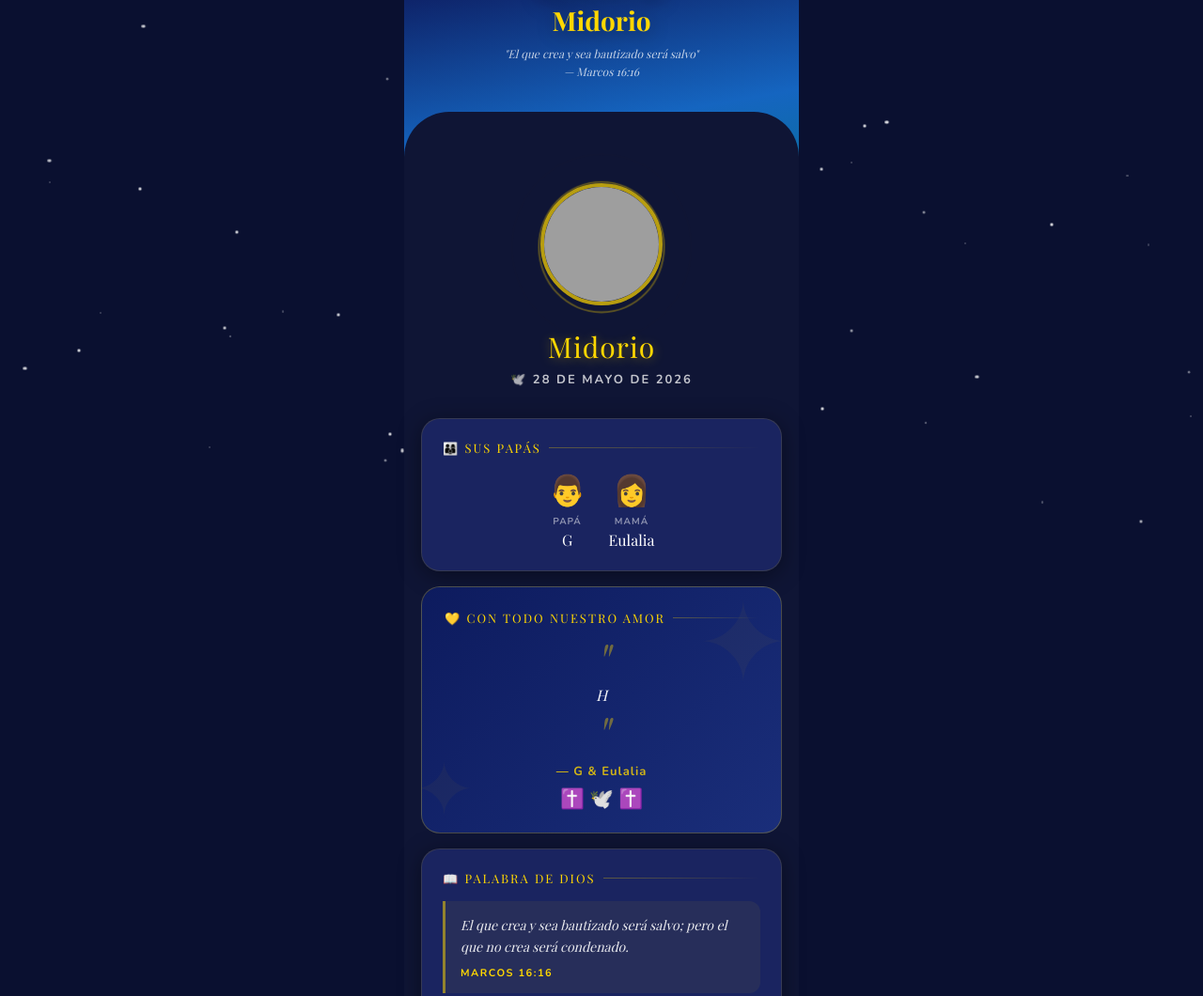
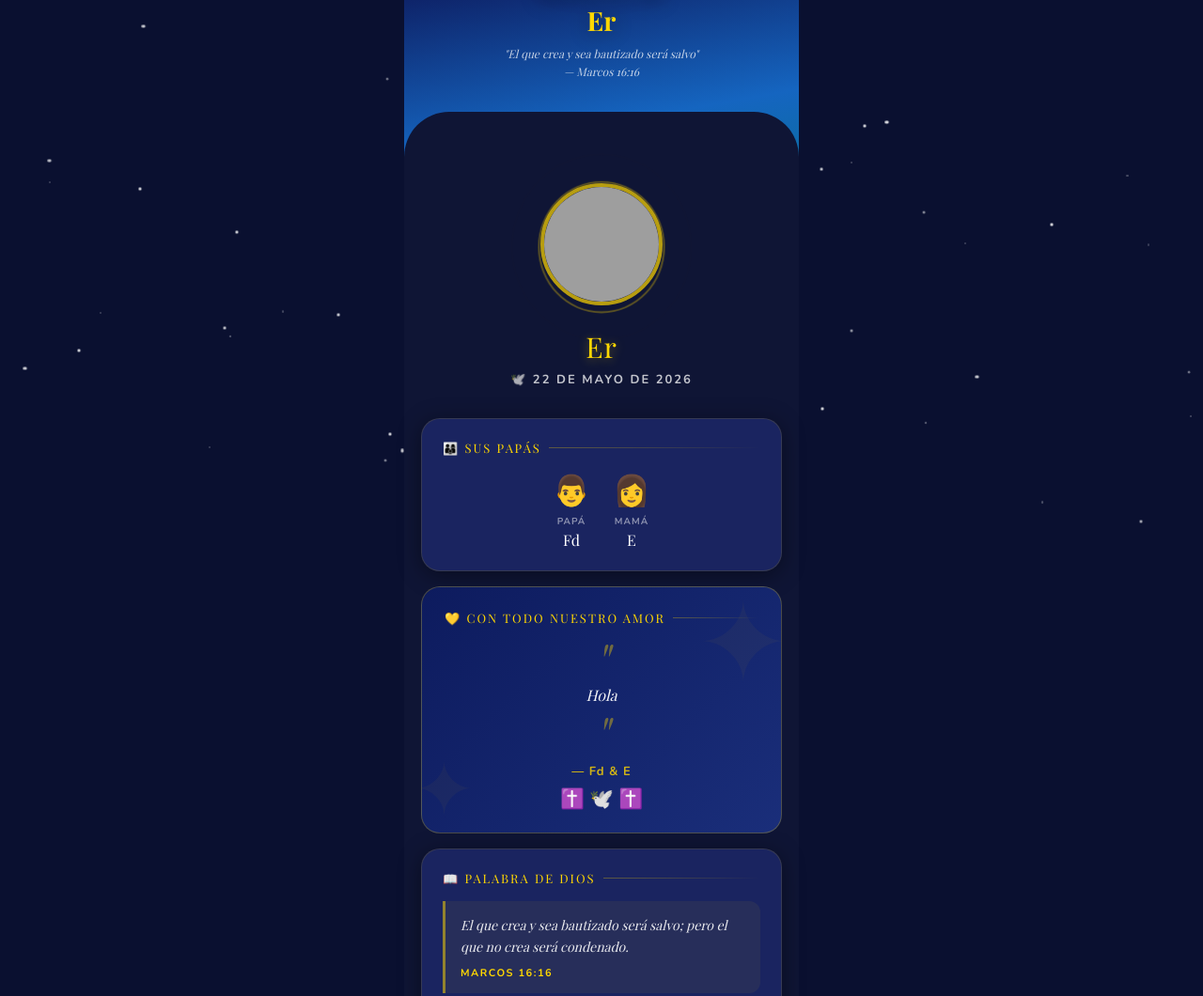
Before and after one commit to nfcconnectmx-sys/Bautizo, a plain HTML site: page BT-002/index.html in a window 1280 px wide. Shown: the part 239-1299 px from the top of the page at 94% size. Drawn offline with nearby package versions, Linux system fonts and the light colour scheme; grey boxes are pictures that could not be loaded; a web font is replaced by a local one.

Commit message:
Bautizo activado: BT-002

```diff
--- a/BT-002/index.html
+++ b/BT-002/index.html
@@ -3,7 +3,7 @@
 <head>
 <meta charset="UTF-8">
 <meta name="viewport" content="width=device-width, initial-scale=1.0, maximum-scale=1.0">
-<title>✝️ Bautizo de Midorio</title>
+<title>✝️ Bautizo de Er</title>
 <link href="https://fonts.googleapis.com/css2?family=Playfair+Display:ital,wght@0,400;0,700;1,400&family=Nunito:wght@400;600;700;900&display=swap" rel="stylesheet">
 <style>
 *{margin:0;padding:0;box-sizing:border-box;}
@@ -67,16 +67,16 @@
   <div class="hero-logo">✦ Recuerdo Inteligente de Bautizo ✦</div>
   <span class="cross">✝️</span>
   <span class="dove">🕊️</span>
-  <h1 class="hero-title">Bautizo de<br><span>Midorio</span></h1>
+  <h1 class="hero-title">Bautizo de<br><span>Er</span></h1>
   <p class="hero-verse">"El que crea y sea bautizado será salvo"<br>— Marcos 16:16</p>
 </div>
 
 <div class="content">
 
   <div class="foto-section">
-    <div class="foto-ring"><img src="https://i.ibb.co/BVhkgN8d/IMG-20260526-WA0003.jpg" alt="Midorio" style="width:130px;height:130px;border-radius:50%;object-fit:cover;border:4px solid rgba(255,215,0,0.7);"></div>
-    <div class="bautizado-nombre">Midorio</div>
-    <div class="bautizado-fecha">🕊️ 28 de mayo de 2026</div>
+    <div class="foto-ring"><img src="https://i.ibb.co/Kj69hKVS/1000083400.jpg" alt="Er" style="width:130px;height:130px;border-radius:50%;object-fit:cover;border:4px solid rgba(255,215,0,0.7);"></div>
+    <div class="bautizado-nombre">Er</div>
+    <div class="bautizado-fecha">🕊️ 22 de mayo de 2026</div>
   </div>
 
   <div class="card">
@@ -85,20 +85,20 @@
       <div class="papa-item">
         <div class="papa-icon">👨</div>
         <div class="papa-label">Papá</div>
-        <div class="papa-name">G</div>
+        <div class="papa-name">Fd</div>
       </div>
       <div class="papa-item">
         <div class="papa-icon">👩</div>
         <div class="papa-label">Mamá</div>
-        <div class="papa-name">Eulalia</div>
+        <div class="papa-name">E</div>
       </div>
     </div>
   </div>
 
   <div class="mensaje-card">
     <div class="card-title">💛 Con todo nuestro amor</div>
-    <div class="mensaje-texto">H</div>
-    <div class="mensaje-firma">— G &amp; Eulalia</div>
+    <div class="mensaje-texto">Hola</div>
+    <div class="mensaje-firma">— Fd &amp; E</div>
     <div class="mensaje-corazones">✝️ 🕊️ ✝️</div>
   </div>
 
@@ -121,9 +121,9 @@
   <div class="card">
     <div class="card-title">🙏 Oración</div>
     <div class="oracion-texto">
-      Señor, en este día tan especial, <strong style="color:#FFD700;">Midorio</strong> ha tomado la decisión más importante de su vida: seguirte a Ti.<br><br>
+      Señor, en este día tan especial, <strong style="color:#FFD700;">Er</strong> ha tomado la decisión más importante de su vida: seguirte a Ti.<br><br>
       Que tu Espíritu Santo sea su guía en cada paso, que tu amor sea su fortaleza en los momentos difíciles, y que tu Palabra ilumine siempre su camino.<br><br>
-      Bendice a sus padres, G y Eulalia, por haberlo/la criado en tu amor.<br><br>
+      Bendice a sus padres, Fd y E, por haberlo/la criado en tu amor.<br><br>
       Que este bautismo sea el inicio de una vida plena y abundante en Cristo Jesús.
     </div>
     <div class="oracion-amen">— Amén 🙏 —</div>
```
